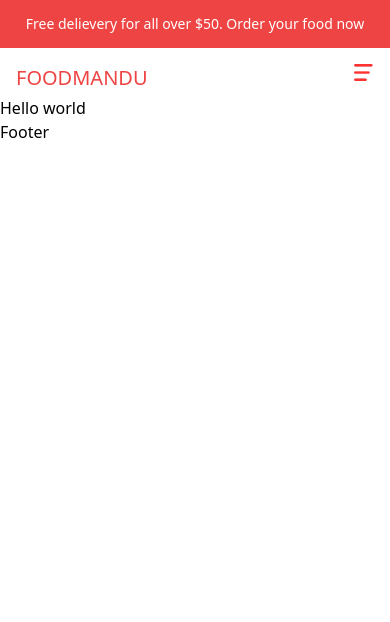
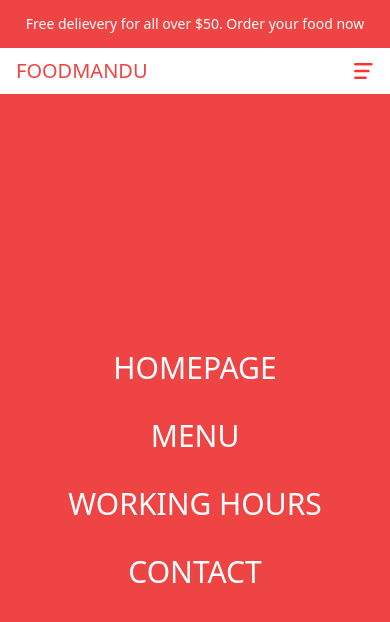
Before and after one commit to immbibek/RestaurantNextjs, a Next.js app: page / in a window 390 px wide. Shown: the top 622 px of the page. Built offline with nearby package versions, Linux system fonts and the light colour scheme.

Commit message:
Menu bar for mobile

```diff
--- a/src/components/Menu.tsx
+++ b/src/components/Menu.tsx
@@ -1,6 +1,14 @@
 "use client"
 import React, { useState } from 'react'
 import Image from 'next/image'
+import Link from 'next/link'
+
+const links=[
+    {id:1,title:"Homepage" ,url:"/"},
+    {id:2,title:"Menu" ,url:"/menu"},
+    {id:3,title:"Working Hours" ,url:"/"},
+    {id:4,title:"Contact" ,url:"/"}
+]
 const Menu = () => {
   const [open,setOpen]=useState(false)
   console.log(open);
@@ -9,6 +17,12 @@ const Menu = () => {
       {!open ? (<Image src="/open.png" alt='' width={20} height={20}  onClick={()=>setOpen(true)}/>)
       : (
       <Image src="/close.png" alt='' width={20} height={20}  onClick={()=>setOpen(false)}/>)}
+
+      <div className='bg-red-500 text-white absolute left-0 top-24 w-full h-[calc(100vh-6rem)] flex flex-col gap-8 items-center justify-center text-3xl  z-10'>
+       {links.map(item=>(
+        <Link href={item.url} key={item.id}>{item.title}</Link>
+       ))}
+      </div>
     </div>
   )
 }
--- a/src/components/Navbar.tsx
+++ b/src/components/Navbar.tsx
@@ -1,6 +1,3 @@
-
-
-
 import Menu from './Menu'
 import Link from 'next/link'
 const Navbar = () => {
@@ -8,7 +5,7 @@ const Navbar = () => {
 
 
   return (
-    <div className='h-12 text-red-500 p-4 flex justify-between border-b-2- border-b-red-500 uppercase'>
+    <div className="h-12 text-red-500 p-4 flex items-center justify-between border-b-2 border-b-red-500 uppercase md:h-24 lg:px-20 xl:px-40">
       {/* logo */}
       <div className='text-xl'>
         <Link href="/">FoodMandu</Link>
```
